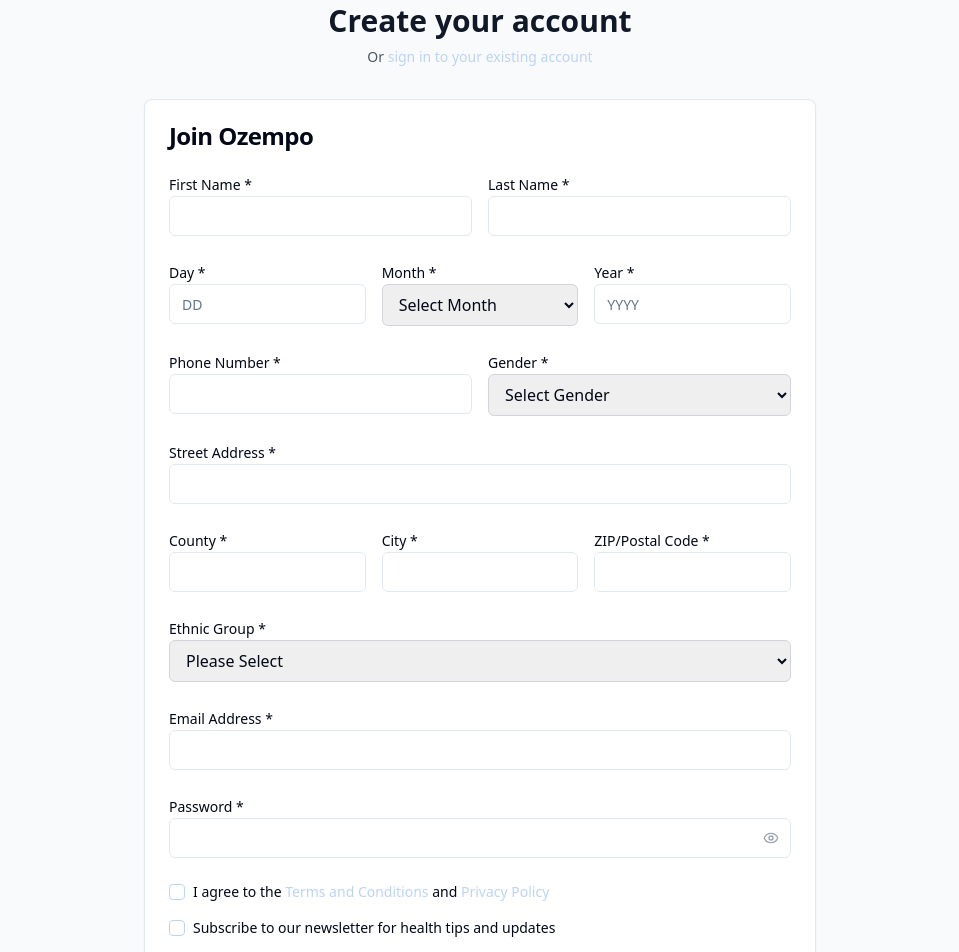
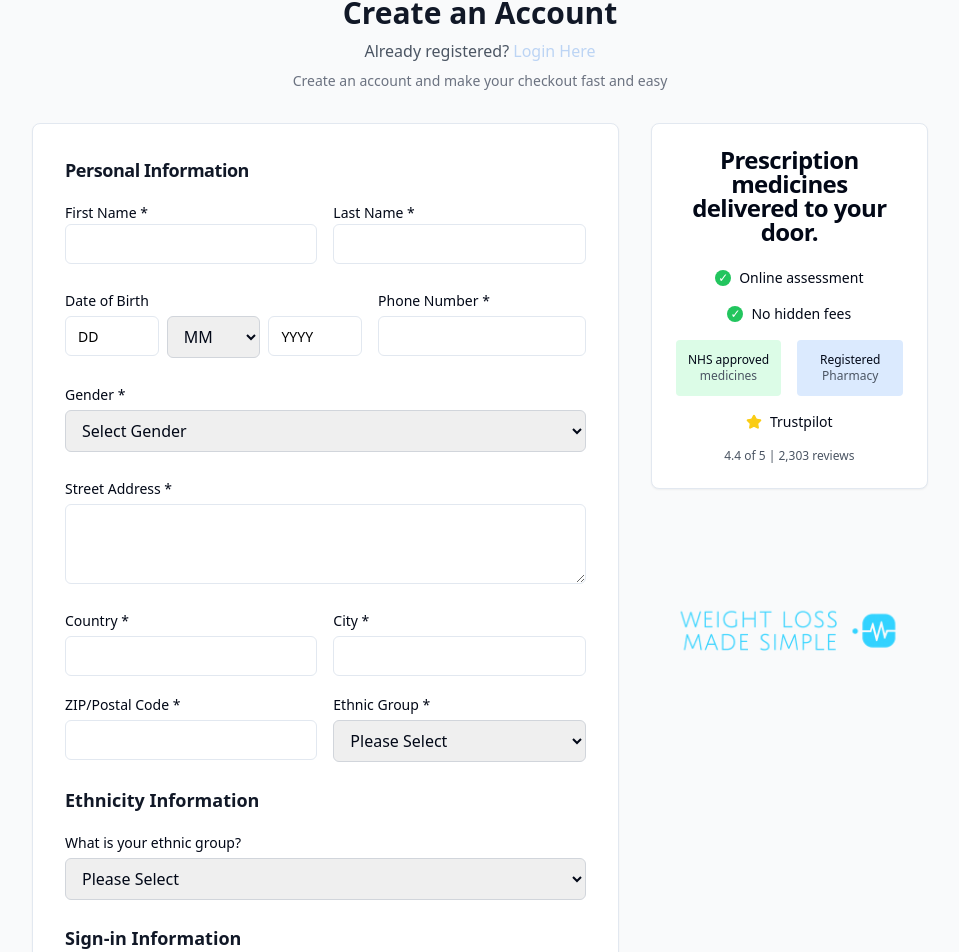
Before and after one commit to asad-ullah-dev/pharmacy-planet-recreation, a Next.js app: page /auth/register in a window 1280 px wide. Shown: the part 117-1069 px from the top of the page, without its empty margins (160-1119 px from the left). Built offline with nearby package versions, Linux system fonts and the light colour scheme.

Commit message:
register style

```diff
--- a/app/auth/register/page.tsx
+++ b/app/auth/register/page.tsx
@@ -81,35 +81,39 @@ export default function RegisterPage() {
 
   return (
     <>
-      <div className="min-h-screen bg-gray-50 flex flex-col justify-center py-12 sm:px-6 lg:px-8">
-        <div className="sm:mx-auto sm:w-full sm:max-w-md sm:px-0 px-4">
-          <div className="flex justify-center">
+      <div className="min-h-screen bg-gray-50 flex flex-col justify-center">
+        <div className="container mx-auto px-4 py-8">
+        <div className="max-w-4xl mx-auto">
+        <div className="text-center mb-8">
+            <div className="mb-6">
               <Link href="/">
                 <Image
                   src="/images/ozempo-logo.png"
                   alt="Ozempo"
                   width={200}
-                height={60}
-                className="h-12 w-auto cursor-pointer"
+                  height={53}
+                  className="h-14 w-auto mx-auto cursor-pointer"
                 />
               </Link>
             </div>
-          <h2 className="mt-6 text-center text-3xl font-extrabold text-gray-900">Create your account</h2>
-          <p className="mt-2 text-center text-sm text-gray-600">
-            Or{" "}
-            <Link href="/auth/login" className="font-medium text-primary hover:text-blue-500">
-              sign in to your existing account
+            <h1 className="text-3xl font-bold text-gray-900 mb-2">Create an Account</h1>
+            <p className="text-gray-600">
+              Already registered?{" "}
+              <Link href="/auth/login" className="text-primary hover:underline font-medium">
+                Login Here
               </Link>
             </p>
+            <p className="text-sm text-gray-500 mt-2">Create an account and make your checkout fast and easy</p>
           </div>
 
-        <div className="mt-8 sm:mx-auto sm:w-full sm:max-w-2xl sm:px-0 px-4">
+          <div className="grid lg:grid-cols-3 gap-8">
+            <div className="lg:col-span-2">
             <Card>
-            <CardHeader>
-              <CardTitle>Join Ozempo</CardTitle>
+           <CardContent className="p-8">
+            <CardHeader className="p-0">
+              <CardTitle className="text-lg font-semibold text-gray-900">Personal Information</CardTitle>
             </CardHeader>
-            <CardContent>
-              <form onSubmit={handleSubmit(onSubmit)} className="space-y-6">
+              <form onSubmit={handleSubmit(onSubmit)} className="space-y-6 mt-4">
                 {/* Personal Information */}
                 <div className="grid md:grid-cols-2 gap-4">
                   <div>
@@ -137,26 +141,24 @@ export default function RegisterPage() {
                 </div>
 
                 {/* Date of Birth */}
-                <div className="grid md:grid-cols-3 gap-4">
-                  <div>
-                    <Label htmlFor="dobDay">Day *</Label>
+                <div className="grid md:grid-cols-12 gap-4 mb-4">
+                   <div className="md:col-span-7">
+                    <Label htmlFor="dobDay">Date of Birth</Label>
+                     <div className="flex sm:gap-2 gap-1 mt-1">
                     <Input
                       id="dobDay"
                       {...register("dobDay")}
                       placeholder="DD"
-                      className={errors.dobDay ? 'border-red-500' : ''}
+                      className={errors.dobDay ? 'border-red-500' : 'placeholder:text-black'}
                     />
                     {errors.dobDay && (
                       <p className="text-red-500 text-sm mt-1">{errors.dobDay.message}</p>
                     )}
-                  </div>
-                  <div>
-                    <Label htmlFor="dobMonth">Month *</Label>
                     <select
                       {...register("dobMonth")}
                       className={`w-full px-3 py-2 border rounded-md ${errors.dobMonth ? 'border-red-500' : 'border-gray-300'}`}
                     >
-                      <option value="">Select Month</option>
+                      <option value="">MM</option>
                       {months.map((month, index) => (
                         <option key={month} value={String(index + 1).padStart(2, '0')}>
                           {month}
@@ -166,39 +168,34 @@ export default function RegisterPage() {
                     {errors.dobMonth && (
                       <p className="text-red-500 text-sm mt-1">{errors.dobMonth.message}</p>
                     )}
-                  </div>
-                  <div>
-                    <Label htmlFor="dobYear">Year *</Label>
                     <Input
                       id="dobYear"
                       {...register("dobYear")}
                       placeholder="YYYY"
-                      className={errors.dobYear ? 'border-red-500' : ''}
+                      className={errors.dobYear ? 'border-red-500' : 'placeholder:text-black'}
                     />
                     {errors.dobYear && (
                       <p className="text-red-500 text-sm mt-1">{errors.dobYear.message}</p>
                     )}
                     </div>
                 </div>
-
-                {/* Contact Information */}
-                <div className="grid md:grid-cols-2 gap-4">
-                  <div>
+                <div className="md:col-span-5">
                     <Label htmlFor="phoneNumber">Phone Number *</Label>
                     <Input
                       id="phoneNumber"
                       {...register("phoneNumber")}
-                      className={errors.phoneNumber ? 'border-red-500' : ''}
+                      className={errors.phoneNumber ? 'border-red-500' : 'mt-1'}
                     />
                     {errors.phoneNumber && (
                       <p className="text-red-500 text-sm mt-1">{errors.phoneNumber.message}</p>
                     )}
                 </div>
+                </div>
                   <div>
                     <Label htmlFor="gender">Gender *</Label>
                     <select
                       {...register("gender")}
-                      className={`w-full px-3 py-2 border rounded-md ${errors.gender ? 'border-red-500' : 'border-gray-300'}`}
+                      className={`w-full px-3 py-2 mt-1 border rounded-md ${errors.gender ? 'border-red-500' : 'border-gray-300'}`}
                     >
                       <option value="">Select Gender</option>
                       <option value="male">Male</option>
@@ -209,28 +206,28 @@ export default function RegisterPage() {
                       <p className="text-red-500 text-sm mt-1">{errors.gender.message}</p>
                     )}
                   </div>
-                </div>
 
                 {/* Address */}
                 <div>
                   <Label htmlFor="streetAddress">Street Address *</Label>
-                  <Input
+                  <Textarea
                     id="streetAddress"
                     {...register("streetAddress")}
-                    className={errors.streetAddress ? 'border-red-500' : ''}
+                    className={errors.streetAddress ? 'border-red-500' : 'mt-1'}
+                    rows={3}
                   />
                   {errors.streetAddress && (
                     <p className="text-red-500 text-sm mt-1">{errors.streetAddress.message}</p>
                   )}
                 </div>
 
-                <div className="grid md:grid-cols-3 gap-4">
+                <div className="grid md:grid-cols-2 gap-4">
                   <div>
-                    <Label htmlFor="county">County *</Label>
+                    <Label htmlFor="county">Country *</Label>
                     <Input
                       id="county"
                       {...register("county")}
-                      className={errors.county ? 'border-red-500' : ''}
+                      className={errors.county ? 'border-red-500' : 'mt-1'}
                     />
                     {errors.county && (
                       <p className="text-red-500 text-sm mt-1">{errors.county.message}</p>
@@ -241,7 +238,7 @@ export default function RegisterPage() {
                     <Input
                       id="city"
                       {...register("city")}
-                      className={errors.city ? 'border-red-500' : ''}
+                      className={errors.city ? 'border-red-500' : 'mt-1'}
                     />
                     {errors.city && (
                       <p className="text-red-500 text-sm mt-1">{errors.city.message}</p>
@@ -252,19 +249,17 @@ export default function RegisterPage() {
                     <Input
                       id="zipCode"
                       {...register("zipCode")}
-                      className={errors.zipCode ? 'border-red-500' : ''}
+                      className={errors.zipCode ? 'border-red-500' : 'mt-1'}
                     />
                     {errors.zipCode && (
                       <p className="text-red-500 text-sm mt-1">{errors.zipCode.message}</p>
                     )}
                   </div>
-                </div>
-
                 <div>
                   <Label htmlFor="ethnicGroup">Ethnic Group *</Label>
                   <select
                     {...register("ethnicGroup")}
-                    className={`w-full px-3 py-2 border rounded-md ${errors.ethnicGroup ? 'border-red-500' : 'border-gray-300'}`}
+                    className={`w-full px-3 py-2 border rounded-md mt-1 ${errors.ethnicGroup ? 'border-red-500' : 'border-gray-300'}`}
                   >
                     {ethnicGroups.map((group) => (
                       <option key={group} value={group}>
@@ -276,21 +271,45 @@ export default function RegisterPage() {
                     <p className="text-red-500 text-sm mt-1">{errors.ethnicGroup.message}</p>
                   )}
                 </div>
-
+                </div>
+                <div>
+                    <h3 className="text-lg font-semibold text-gray-900 mb-4">Ethnicity Information</h3>
+                  <div>
+                <Label htmlFor="ethnicGroup">What is your ethnic group?</Label>
+                <select
+                id="ethnicGroup"
+                {...register("ethnicGroup")}
+                className={`w-full px-3 py-2 border rounded-md mt-1 ${
+                errors.ethnicGroup ? "border-red-500" : "border-gray-300"
+                }`}
+                >
+                <option value="">Select your ethnic group</option>
+                {ethnicGroups.map((group) => (
+                <option key={group} value={group}>
+                {group}
+                </option>
+                ))}
+                </select>
+                {errors.ethnicGroup && (
+                <p className="text-red-500 text-sm mt-1">{errors.ethnicGroup.message}</p>
+                )}
+                </div>
+                </div>
+                <h3 className="text-lg font-semibold text-gray-900 mb-4">Sign-in Information</h3>
                 {/* Account Information */}
+                <div className="grid md:grid-cols-2 gap-4">
                   <div>
                   <Label htmlFor="email">Email Address *</Label>
                   <Input
                     id="email"
                     type="email"
                     {...register("email")}
-                    className={errors.email ? 'border-red-500' : ''}
+                    className={errors.email ? 'border-red-500' : 'mt-1'}
                   />
                   {errors.email && (
                     <p className="text-red-500 text-sm mt-1">{errors.email.message}</p>
                   )}
                 </div>
-
                 <div>
                   <Label htmlFor="password">Password *</Label>
                   <div className="relative">
@@ -298,7 +317,7 @@ export default function RegisterPage() {
                       id="password"
                       type={showPassword ? "text" : "password"}
                       {...register("password")}
-                      className={`pr-10 ${errors.password ? 'border-red-500' : ''}`}
+                      className={`pr-10 ${errors.password ? 'border-red-500' : 'mt-1'}`}
                     />
                     <button
                       type="button"
@@ -312,18 +331,19 @@ export default function RegisterPage() {
                     <p className="text-red-500 text-sm mt-1">{errors.password.message}</p>
                   )}
                 </div>
+                </div>
 
                 {/* Terms and Newsletter */}
                 <div className="space-y-4">
-                  <div className="flex items-center space-x-2">
+                  <div className="flex items-start space-x-2">
                     <Checkbox
                       id="agreeTerms"
                       {...register("agreeTerms")}
                     />
                     <Label htmlFor="agreeTerms" className="text-sm">
-                      I agree to the{" "}
+                      By ticking this box you confirm you have read, understood and accept our{" "}
                       <Link href="/terms-conditions" className="text-primary hover:underline">
-                        Terms and Conditions
+                        Terms & Conditions
                       </Link>{" "}
                       and{" "}
                       <Link href="/privacy-policy" className="text-primary hover:underline">
@@ -341,14 +361,14 @@ export default function RegisterPage() {
                       {...register("subscribeNewsletter")}
                     />
                     <Label htmlFor="subscribeNewsletter" className="text-sm">
-                      Subscribe to our newsletter for health tips and updates
+                      Keep me informed of new products and promotions.
                     </Label>
                   </div>
                 </div>
 
                 <Button
                   type="submit"
-                  className="w-full text-white"
+                  className="w-full bg-teal-500 hover:bg-teal-600 text-white py-3 text-lg"
                   disabled={isLoading}
                   style={{ backgroundColor: "#14b8a6" }}
                 >
@@ -369,6 +389,60 @@ export default function RegisterPage() {
             />
           </div>
             </div>
+             {/* Sidebar */}
+            <div className="space-y-6">
+              {/* Trust Badges */}
+              <Card>
+                <CardHeader>
+                  <CardTitle className="text-center">Prescription medicines delivered to your door.</CardTitle>
+                </CardHeader>
+                <CardContent className="text-center space-y-4">
+                  <div className="flex items-center justify-center space-x-2">
+                    <div className="w-4 h-4 bg-green-500 rounded-full flex items-center justify-center">
+                      <span className="text-white text-xs">✓</span>
+                    </div>
+                    <span className="text-sm">Online assessment</span>
+                  </div>
+                  <div className="flex items-center justify-center space-x-2">
+                    <div className="w-4 h-4 bg-green-500 rounded-full flex items-center justify-center">
+                      <span className="text-white text-xs">✓</span>
+                    </div>
+                    <span className="text-sm">No hidden fees</span>
+                  </div>
+
+                  <div className="grid grid-cols-2 gap-4 mt-6">
+                    <div className="bg-green-100 p-3 rounded text-center">
+                      <div className="text-xs font-medium">NHS approved</div>
+                      <div className="text-xs text-gray-600">medicines</div>
+                    </div>
+                    <div className="bg-blue-100 p-3 rounded text-center">
+                      <div className="text-xs font-medium">Registered</div>
+                      <div className="text-xs text-gray-600">Pharmacy</div>
+                    </div>
+                  </div>
+
+                  <div className="flex items-center justify-center space-x-2 mt-4">
+                    <Star className="w-4 h-4 text-yellow-400 fill-current" />
+                    <span className="text-sm font-medium">Trustpilot</span>
+                  </div>
+                  <div className="text-xs text-gray-600">4.4 of 5 | 2,303 reviews</div>
+                </CardContent>
+              </Card>
+
+              {/* Weight Loss Focus */}
+              <div className="text-center">
+                <Image
+                  src="/images/weight-loss-slogan.png"
+                  alt="Weight Loss Made Simple - Ozempo"
+                  width={250}
+                  height={83}
+                  className="mx-auto"
+                />
+              </div>
+            </div>
+          </div>
+          </div>
+          </div>
       </div>
     </>
   )
```
Lines whose indentation alone changed are shown as unchanged.
